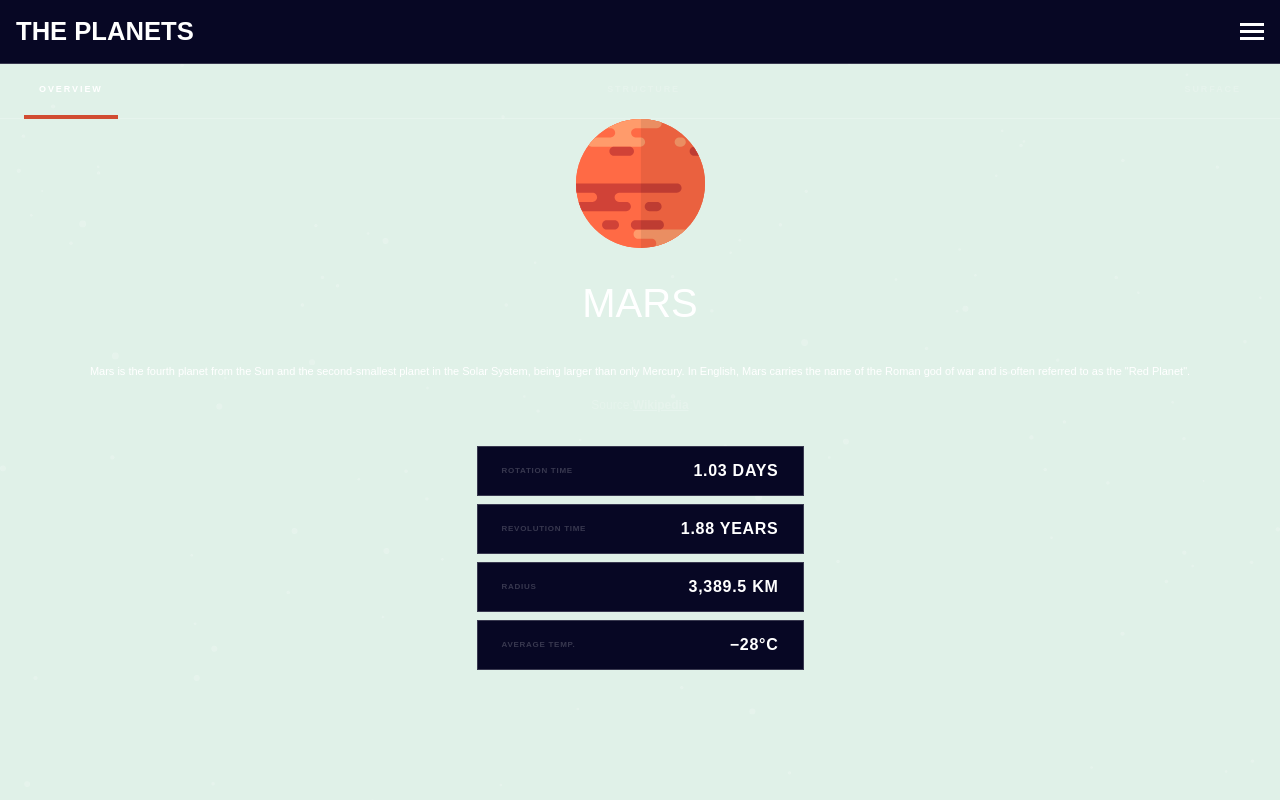
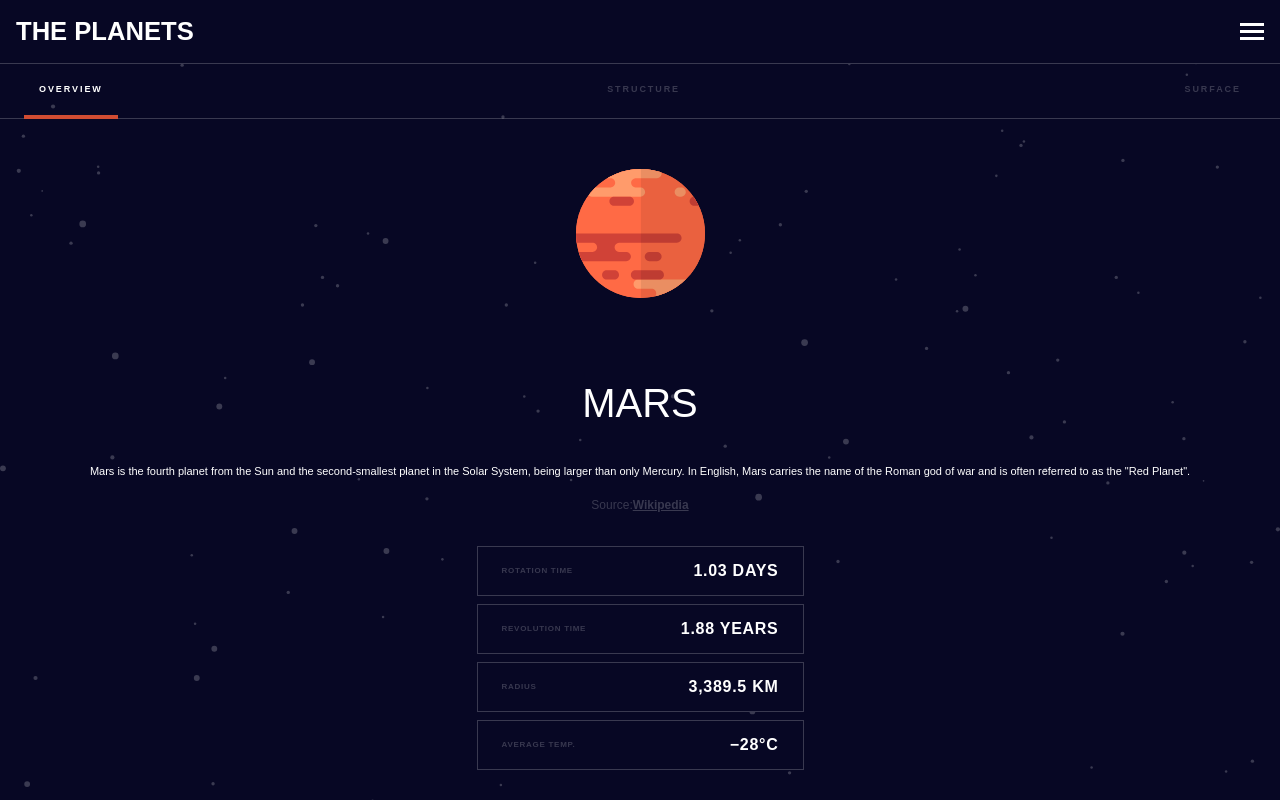
Before and after one commit to sabts/the-planets, a React (Vite) app: page /mars in a window 1280 px wide. Built offline with nearby package versions, Linux system fonts and the light colour scheme.

Commit message:
img fixed

```diff
--- a/src/components/planet-card/PlanetCard.jsx
+++ b/src/components/planet-card/PlanetCard.jsx
@@ -49,11 +49,13 @@ const PlanetCard = ({ planet }) => {
 
       {activeSection === "overview" && (
         <StyledPlanetContainer>
+          <StyledPhotoMainContainer>
           <StyledPlanetPhoto
             src={planetSelected.overview.image}
             $planetSize={planetSelected.size}
             alt={`${planetSelected.displayName} overview`}
           />
+          </StyledPhotoMainContainer>
           <StyledPlanetInfoContainer>
             <StyledPlanetNameTitle>
               {planetSelected.displayName}
@@ -65,11 +67,13 @@ const PlanetCard = ({ planet }) => {
 
       {activeSection === "internalStructure" && (
         <StyledPlanetContainer>
+              <StyledPhotoMainContainer>
           <StyledPlanetPhoto
             src={planetSelected.internalStructure.image}
             $planetSize={planetSelected.size}
             alt={`${planetSelected.displayName} internal structure`}
           />
+          </StyledPhotoMainContainer>
           <StyledPlanetInfoContainer>
             <StyledPlanetNameTitle>
               {planetSelected.displayName}
--- a/src/components/planet-card/styles-planet-card.js
+++ b/src/components/planet-card/styles-planet-card.js
@@ -45,7 +45,7 @@ const StyledPhotoMainContainer = styled.div`
   &::after {
     content: "";
     position: absolute;
-    bottom: 95%;
+    bottom: -80%;
     left: 50%;
     width: 70%;
     height: 70%;
--- a/src/styles/GlobalStyles.js
+++ b/src/styles/GlobalStyles.js
@@ -30,7 +30,7 @@ nav ul {
 body {
   margin: 0;
   font-family: sans-serif;
-  background: #E0F1E8;
+  background: #070724;
 }
 
 body::after {
```
